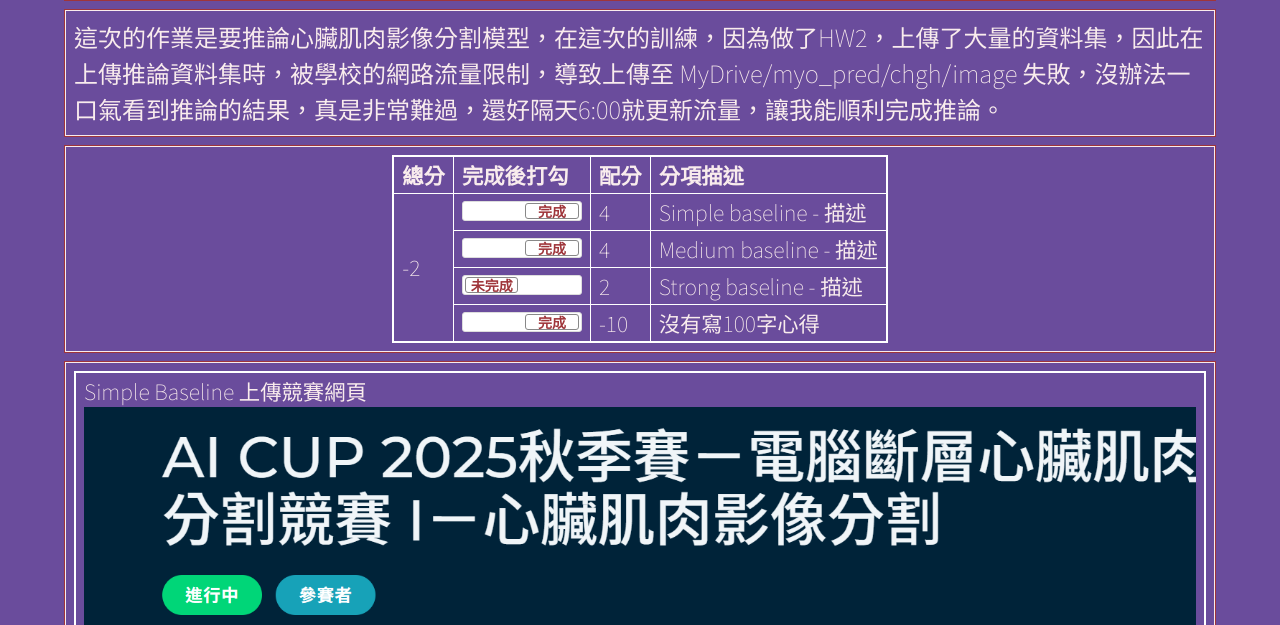
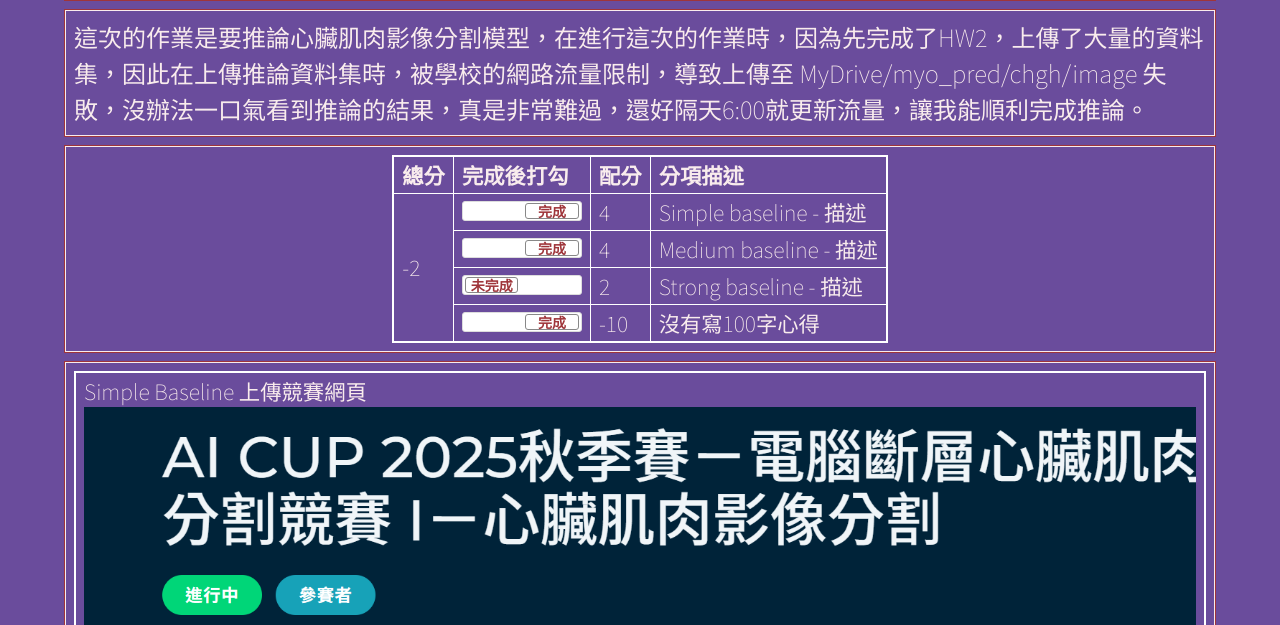
Before and after one commit to chiutung23/ml2025f, a plain HTML site: page hw03/index.html in a window 1280 px wide. Shown: the part 175-800 px from the top of the page. Drawn offline with nearby package versions, Linux system fonts and the light colour scheme; a web font is replaced by a local one.

Commit message:
Upload feedback

```diff
--- a/hw03/index.html
+++ b/hw03/index.html
@@ -153,7 +153,7 @@
   <!-- ------------------------------------------------>
   <div class="row hw12">
     <div class="col-md-12 twenty">
-      這次的作業是要推論心臟肌肉影像分割模型，在這次的訓練，因為做了HW2，上傳了大量的資料集，因此在上傳推論資料集時，被學校的網路流量限制，導致上傳至 MyDrive/myo_pred/chgh/image 失敗，沒辦法一口氣看到推論的結果，真是非常難過，還好隔天6:00就更新流量，讓我能順利完成推論。
+      這次的作業是要推論心臟肌肉影像分割模型，在進行這次的作業時，因為先完成了HW2，上傳了大量的資料集，因此在上傳推論資料集時，被學校的網路流量限制，導致上傳至 MyDrive/myo_pred/chgh/image 失敗，沒辦法一口氣看到推論的結果，真是非常難過，還好隔天6:00就更新流量，讓我能順利完成推論。
    </div>
   </div>
 
```
Also changed, not shown: hw02/index.html (+1 -1 lines).
